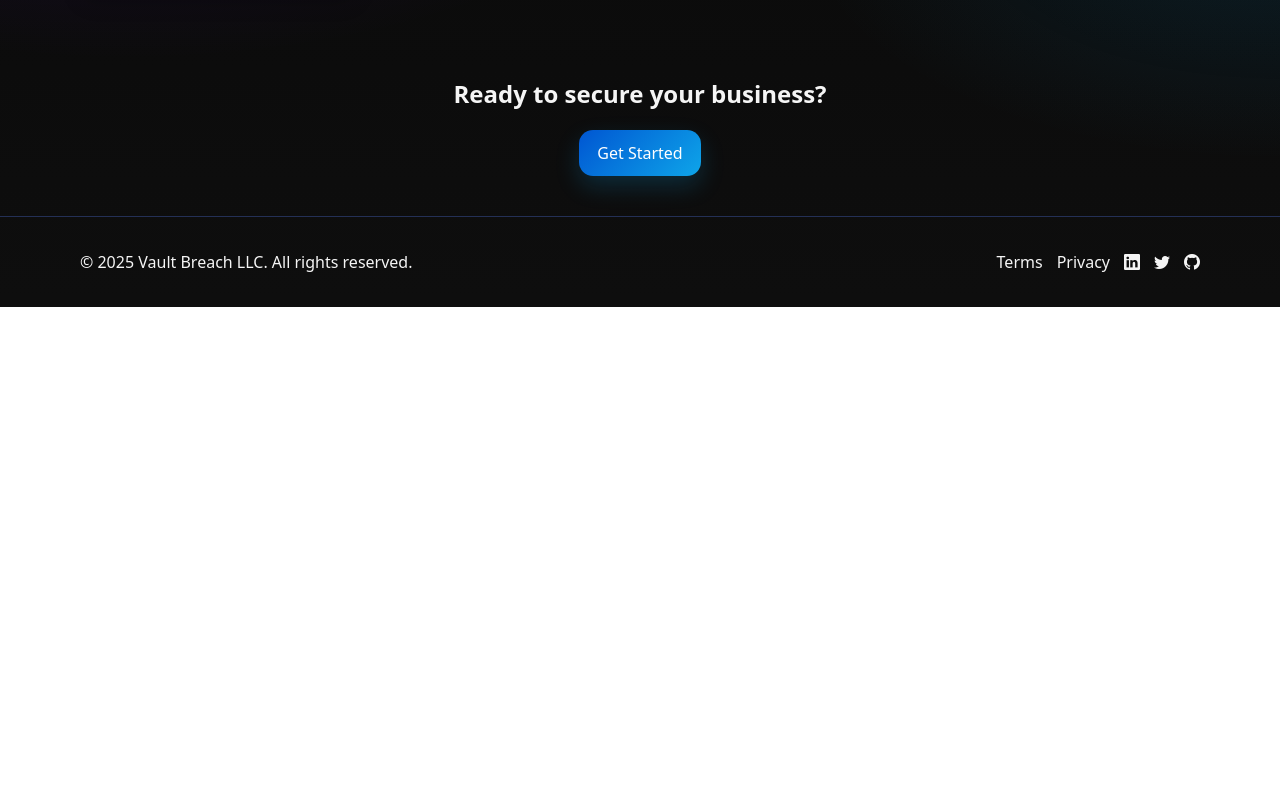
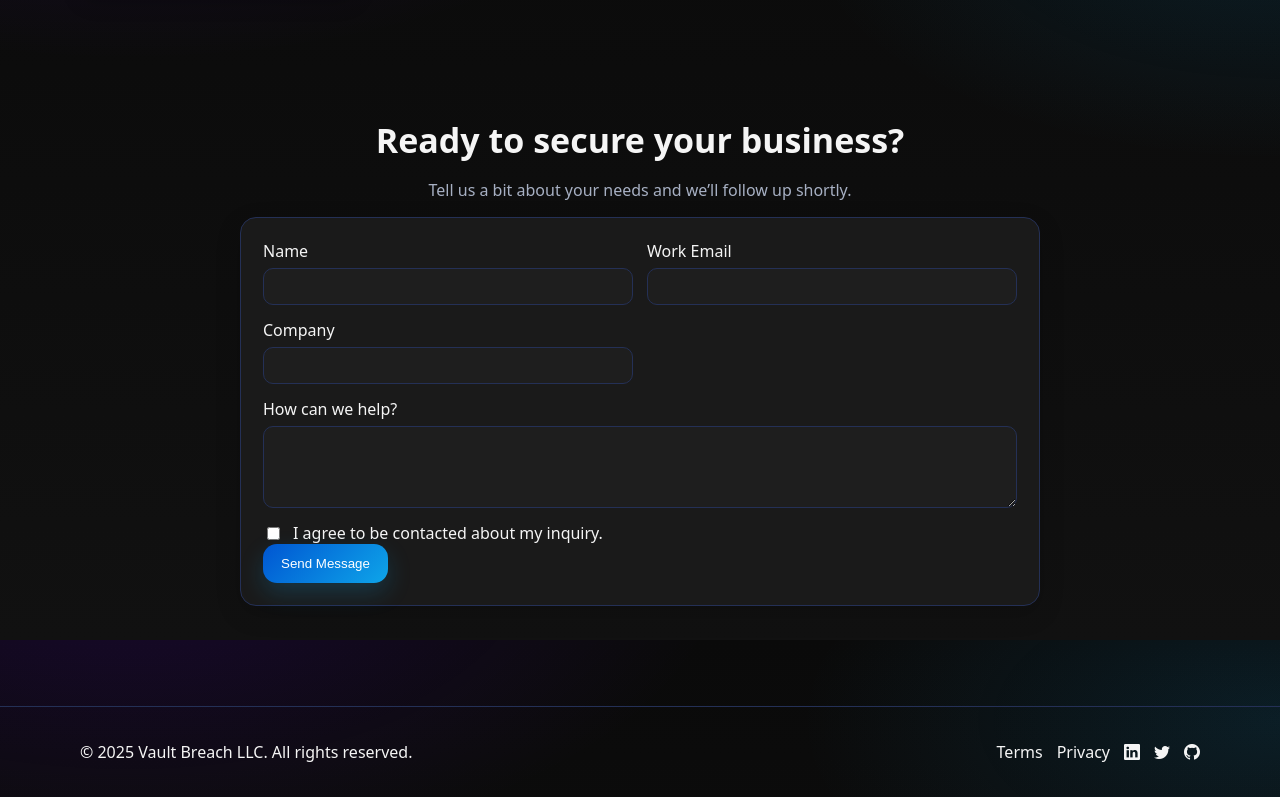
Before and after one commit to AndreaGutierrez17/Vault-Breach, a plain HTML site: page index.html in a window 1280 px wide. Shown: the part 3360-4157 px from the top of the page. Before the commit the page ends 3667 px from the top, so only its background shows below. Drawn offline with nearby package versions, Linux system fonts and the light colour scheme.

Commit message:
Vault-Breach

```diff
--- a/index.html
+++ b/index.html
@@ -209,12 +209,43 @@
 
 
   <!-- Contact CTA -->
-  <section id="contact" class="hero">
-    <div class="hero-copy">
+<section id="contact" class="modules-section">
+  <div class="container">
+    <header class="section-header" style="text-align:center">
       <h2>Ready to secure your business?</h2>
-      <a href="#contact" class="btn primary">Get Started</a>
+      <p class="text-muted">Tell us a bit about your needs and we’ll follow up shortly.</p>
+    </header>
+
+    <div class="contact-wrap">
+      <form class="contact-form" action="https://formspree.io/f/your-id" method="POST">
+        <div class="grid">
+          <label>
+            <span>Name</span>
+            <input type="text" name="name" required>
+          </label>
+          <label>
+            <span>Work Email</span>
+            <input type="email" name="email" required>
+          </label>
+          <label>
+            <span>Company</span>
+            <input type="text" name="company">
+          </label>
+          <label class="full">
+            <span>How can we help?</span>
+            <textarea name="message" rows="4" required></textarea>
+          </label>
+          <label class="consent full">
+            <input type="checkbox" name="consent" required>
+            <span>I agree to be contacted about my inquiry.</span>
+          </label>
+        </div>
+        <button type="submit" class="btn primary">Send Message</button>
+      </form>
     </div>
-  </section>
+  </div>
+</section>
+
 
   <!-- Footer -->
   <footer class="site-footer">
--- a/styles.css
+++ b/styles.css
@@ -506,3 +506,33 @@ a:hover { text-decoration:underline }
 @media (max-width: 900px){
   #about .why-text::before{ background-size: 80%; opacity:.10; }
 }
+
+#contact .contact-wrap{
+  max-width: 800px; margin: 0 auto;
+  background: var(--card); border:1px solid var(--stroke);
+  border-radius:16px; padding:22px;
+  box-shadow: 0 8px 24px rgba(0,0,0,.18);
+}
+#contact .contact-form .grid{
+  display:grid; grid-template-columns: 1fr 1fr; gap:14px;
+}
+#contact .contact-form label{ display:flex; flex-direction:column; gap:6px; }
+#contact .contact-form label.full{ grid-column: 1 / -1; }
+#contact .contact-form input,
+#contact .contact-form textarea{
+  background:rgba(255,255,255,.02);
+  border:1px solid var(--stroke);
+  border-radius:10px; color:var(--text);
+  padding:10px 12px; outline:none;
+}
+#contact .contact-form input:focus,
+#contact .contact-form textarea:focus{
+  border-color: color-mix(in srgb, var(--brand-2) 55%, var(--stroke));
+  box-shadow: 0 0 0 3px color-mix(in srgb, var(--brand-2) 25%, transparent);
+}
+#contact .contact-form .consent{
+  display:flex; align-items:center; gap:10px; flex-direction:row;
+}
+@media (max-width: 720px){
+  #contact .contact-form .grid{ grid-template-columns: 1fr; }
+}
```
